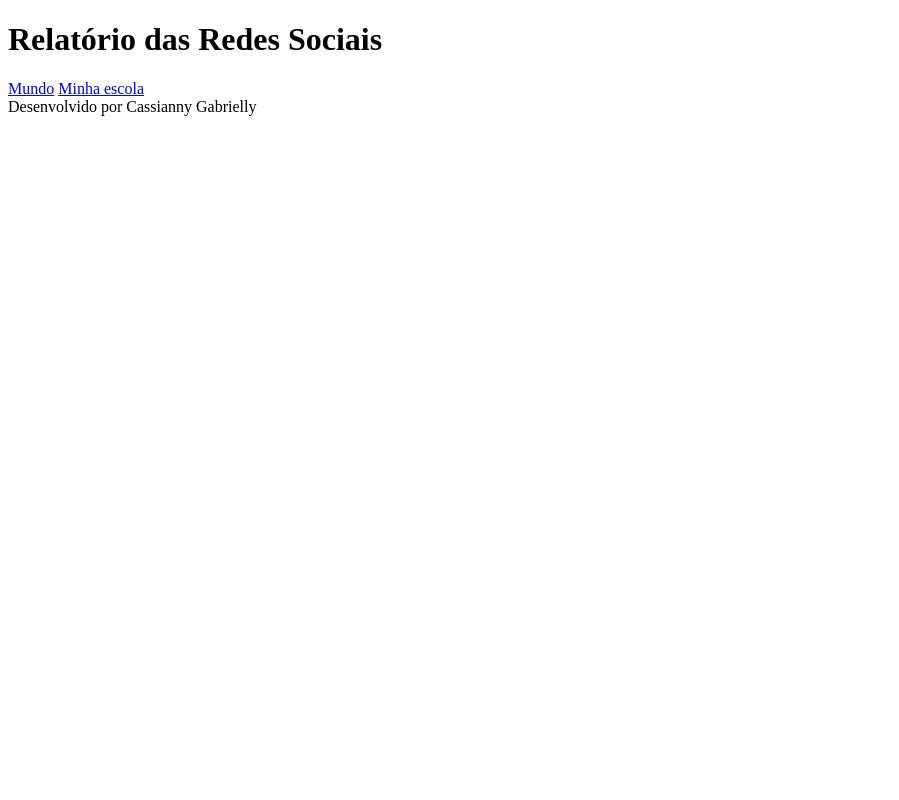
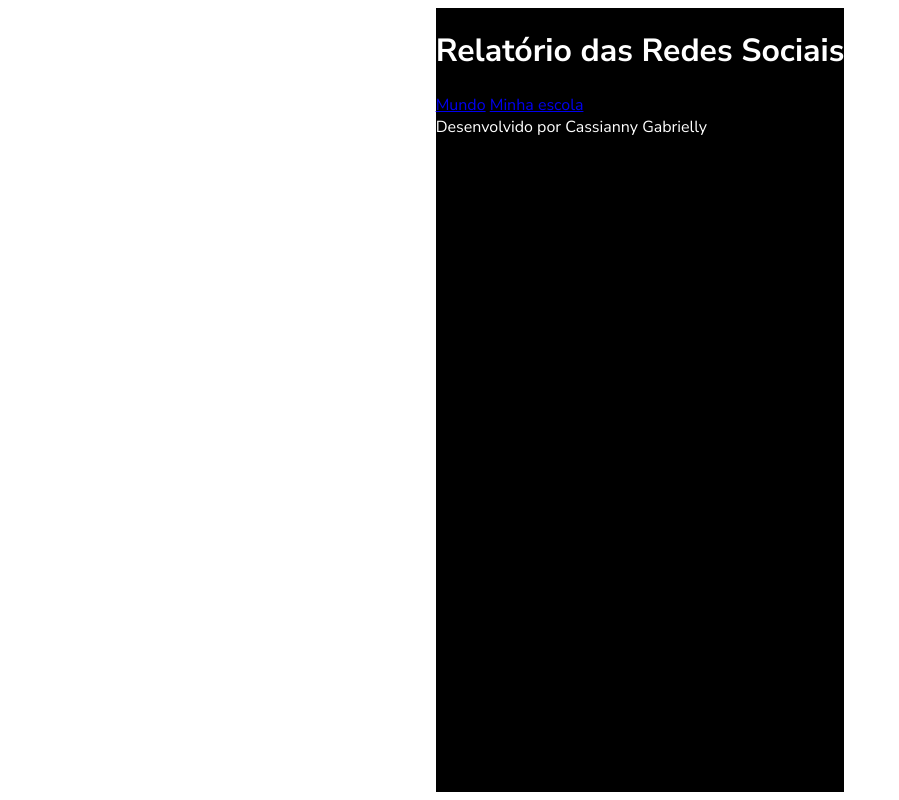
Before and after one commit to cassiannygabrielly/3-trimetre-Casianny-n-5, a plain HTML site: page REDES SOCIAIS/index.html in a window 1280 px wide. Shown: the whole page, without its empty margins (0-899 px from the left). Drawn offline with Linux system fonts and the light colour scheme.

Commit message:
Add files via upload

```diff
--- a/REDES SOCIAIS/style.css
+++ b/REDES SOCIAIS/style.css
@@ -0,0 +1,14 @@
+@import url('https://fonts.googleapis.com/css2?family=Nunito+Sans:ital,opsz,wght@0,6..12,200..1000;1,6..12,200..1000&display=swap');
+
+html{
+    background-color: #FFFFFF;
+    font-family: 'Nunito Sans';
+    display: flex;
+    height: 100vh;
+    justify-content: center;
+}
+
+body{
+    background-color: #000000;
+    color: #FFFFFF;
+}
```
Also changed, not shown: REDES SOCIAIS/index.html (+1 -0 lines).
